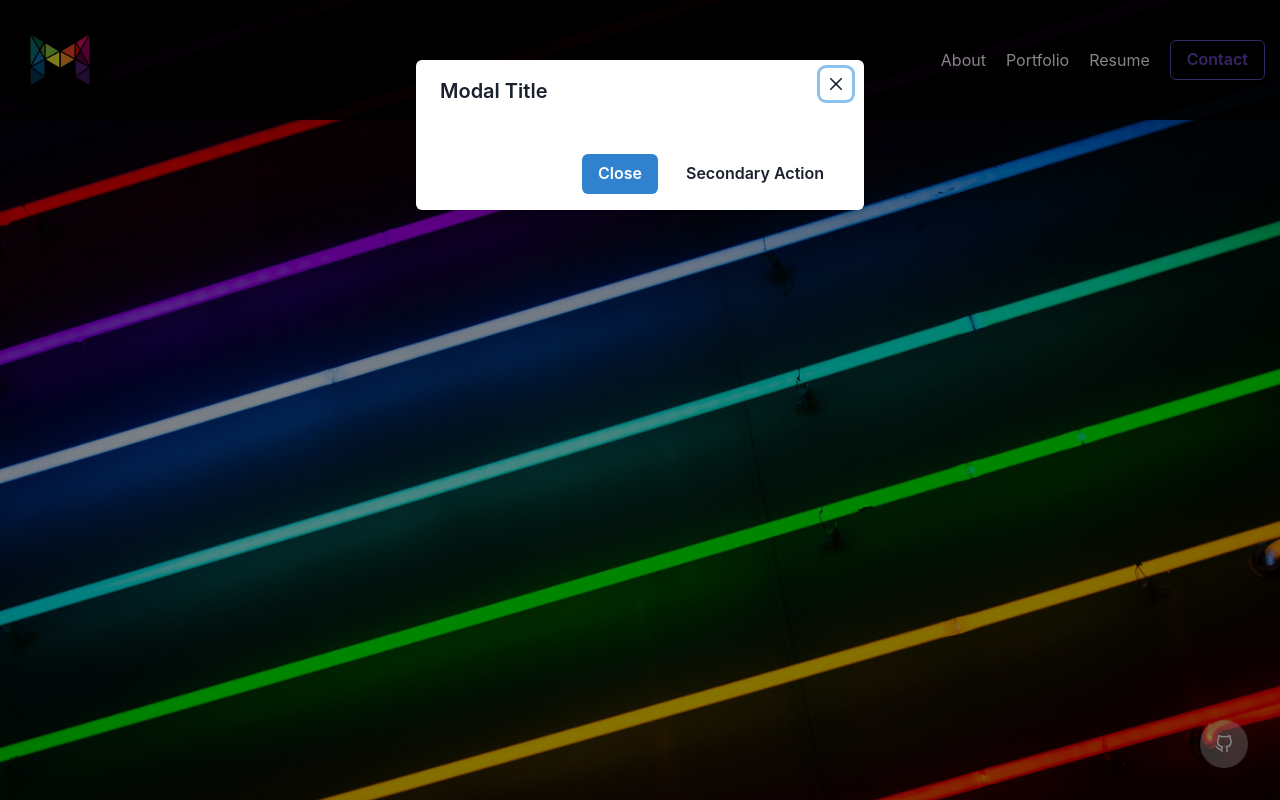
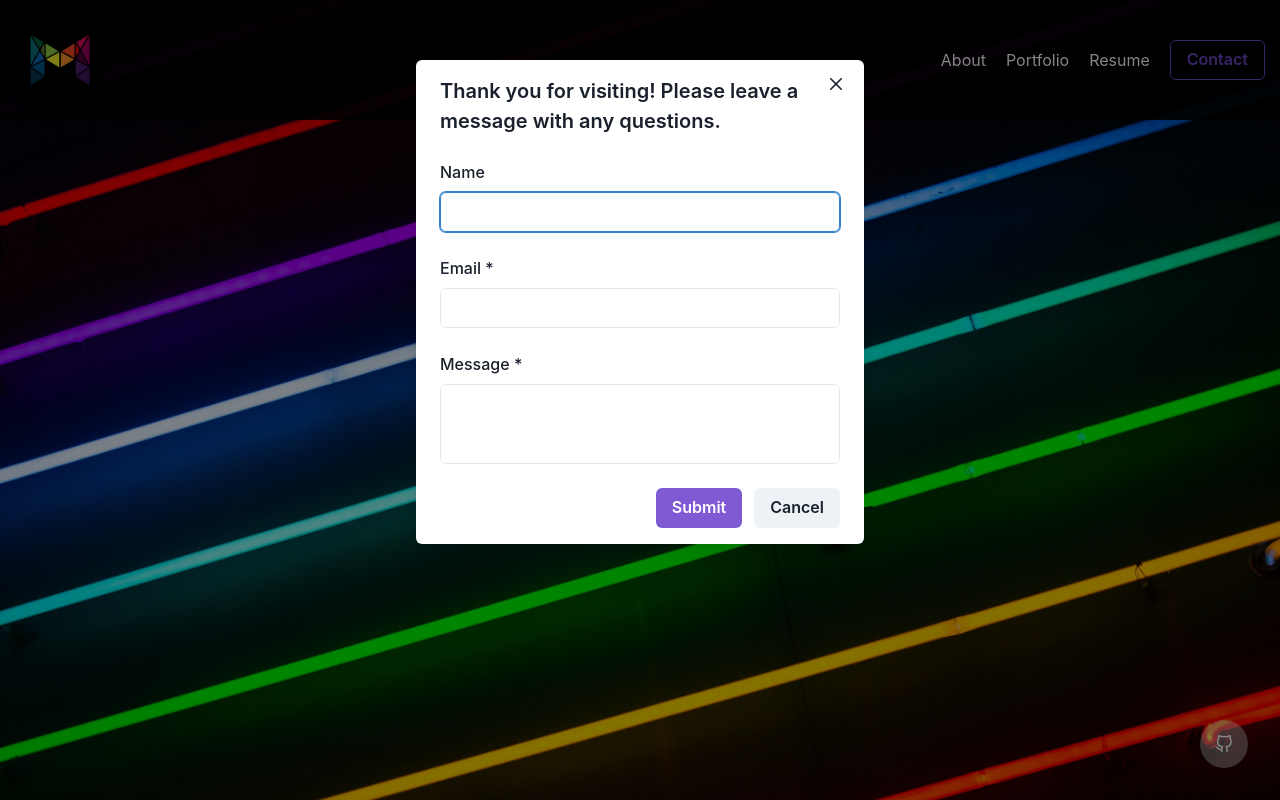
Before and after one commit to mimi5930/mike-miller-dev-port, a React (Create React App) app in the folder client/: page / in a window 1280 px wide. Both pictures are taken after a click on the button "Contact". Built offline with nearby package versions, Linux system fonts and the light colour scheme.

Commit message:
added fields to modal

```diff
--- a/client/src/Contact/index.js
+++ b/client/src/Contact/index.js
@@ -1,4 +1,4 @@
-import React from 'react';
+import React, { useRef, useState } from 'react';
 import {
   Button,
   Modal,
@@ -7,23 +7,50 @@ import {
   ModalHeader,
   ModalCloseButton,
   ModalBody,
-  ModalFooter
+  ModalFooter,
+  FormControl,
+  FormLabel,
+  Input,
+  Textarea
 } from '@chakra-ui/react';
 
 const Contact = ({ isOpen, onClose }) => {
+  const initialRef = useRef();
+
+  const [formState, setFormState] = useState({
+    name: '',
+    email: '',
+    message: ''
+  });
+
   return (
-    <Modal isOpen={isOpen} onClose={onClose}>
+    <Modal isOpen={isOpen} onClose={onClose} initialFocusRef={initialRef}>
       <ModalOverlay />
       <ModalContent>
-        <ModalHeader>Modal Title</ModalHeader>
+        <ModalHeader>
+          Thank you for visiting! Please leave a message with any questions.
+        </ModalHeader>
         <ModalCloseButton />
-        <ModalBody></ModalBody>
+        <ModalBody>
+          <FormControl pb="6">
+            <FormLabel>Name</FormLabel>
+            <Input ref={initialRef} />
+          </FormControl>
+          <FormControl pb="6">
+            <FormLabel>Email *</FormLabel>
+            <Input />
+          </FormControl>
+          <FormControl>
+            <FormLabel>Message *</FormLabel>
+            <Textarea resize="none" />
+          </FormControl>
+        </ModalBody>
 
         <ModalFooter>
-          <Button colorScheme="blue" mr={3} onClick={onClose}>
-            Close
+          <Button colorScheme="purple" mr={3}>
+            Submit
           </Button>
-          <Button variant="ghost">Secondary Action</Button>
+          <Button onClick={onClose}>Cancel</Button>
         </ModalFooter>
       </ModalContent>
     </Modal>
```
